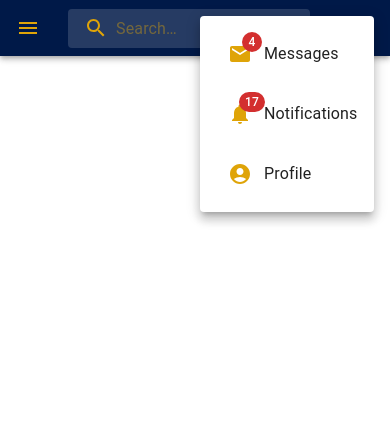
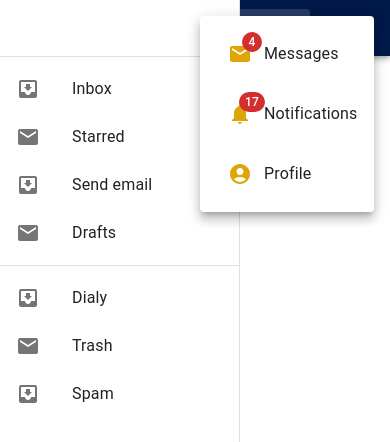
Before and after one commit to PROJET-EO/projet-eo-mui, a Next.js app: page /home in a window 390 px wide. Both pictures are taken after a click on the button 350 px from the left and 28 px from the top of the page. Shown: the top 442 px of the page. Built offline with nearby package versions, Linux system fonts and the light colour scheme.

Commit message:
feat: add custom AppBar

```diff
--- a/src/common/components/navbar/navbar.tsx
+++ b/src/common/components/navbar/navbar.tsx
@@ -19,6 +19,7 @@ import RenderMenu from './components/RenderMenu';
 import { menuId } from './utils/menuId';
 import { mobileMenuId } from './utils/menuId';
 import RenderMobileMenu from './components/RenderMobileMenu';
+import SideBar from '../sidebar/sidebar';
 
 const NavBar = () => {
   const [anchorEl, setAnchorEl] = useState<null | HTMLElement>(null);
@@ -40,7 +41,12 @@ const NavBar = () => {
     handleMobileMenuClose();
   };
 
+
+
+  // For the Side Bar Drawer
+  const [open, setOpen] = React.useState(false);
   const handleMobileMenuOpen = (event: MouseEvent<HTMLElement>) => {
+    setOpen(true);
     setMobileMoreAnchorEl(event.currentTarget);
   };
 
@@ -116,6 +122,7 @@ const NavBar = () => {
           </Box>
         </Toolbar>
       </AppBar>
+      <SideBar open={open} setOpen={setOpen} />
       <RenderMobileMenu handleMobileMenuClose={handleMobileMenuClose} isMobileMenuOpen={isMobileMenuOpen} handleProfileMenuOpen={handleProfileMenuOpen} mobileMoreAnchorEl={mobileMoreAnchorEl}  />
       <RenderMenu anchorEl={anchorEl} isMenuOpen={isMenuOpen} handleMenuClose={handleMenuClose} />
     </Box>
--- /dev/null
+++ b/src/common/components/sidebar/components/AppBar.ts
@@ -0,0 +1,22 @@
+import { styled } from "@mui/material/styles";
+
+import MuiAppBar from '@mui/material/AppBar';
+import { drawerWidth } from "../sidebar";
+import { AppBarProps } from "../utils/AppBarProps";
+
+export const AppBar = styled(MuiAppBar, {
+    shouldForwardProp: (prop) => prop !== 'open',
+  })<AppBarProps>(({ theme, open }) => ({
+    transition: theme.transitions.create(['margin', 'width'], {
+      easing: theme.transitions.easing.sharp,
+      duration: theme.transitions.duration.leavingScreen,
+    }),
+    ...(open && {
+      width: `calc(100% - ${drawerWidth}px)`,
+      marginLeft: `${drawerWidth}px`,
+      transition: theme.transitions.create(['margin', 'width'], {
+        easing: theme.transitions.easing.easeOut,
+        duration: theme.transitions.duration.enteringScreen,
+      }),
+    }),
+  }));
--- a/src/common/components/sidebar/sidebar.tsx
+++ b/src/common/components/sidebar/sidebar.tsx
@@ -1,15 +1,9 @@
 import * as React from 'react';
 import { styled, useTheme } from '@mui/material/styles';
-import Box from '@mui/material/Box';
 import Drawer from '@mui/material/Drawer';
-import CssBaseline from '@mui/material/CssBaseline';
-import MuiAppBar, { AppBarProps as MuiAppBarProps } from '@mui/material/AppBar';
-import Toolbar from '@mui/material/Toolbar';
 import List from '@mui/material/List';
-import Typography from '@mui/material/Typography';
 import Divider from '@mui/material/Divider';
 import IconButton from '@mui/material/IconButton';
-import MenuIcon from '@mui/icons-material/Menu';
 import ChevronLeftIcon from '@mui/icons-material/ChevronLeft';
 import ChevronRightIcon from '@mui/icons-material/ChevronRight';
 import ListItem from '@mui/material/ListItem';
@@ -20,20 +14,25 @@ import InboxIcon from '@mui/icons-material/MoveToInbox';
 import MailIcon from '@mui/icons-material/Mail';
 import { DrawerHeader } from './components/DrawerHeader';
 
-const drawerWidth = 240;
+export const drawerWidth = 240;
 
-const SideBar = () => {
+
+type SideBarProps = {
+    open:boolean,
+    setOpen:(e:boolean) => void
+}
+
+
+const SideBar = ({open, setOpen}:SideBarProps) => {
     const theme = useTheme();
-    const [open, setOpen] = React.useState(false);
-
-    const handleDrawerOpen = () => {
-      setOpen(true);
-    };
 
     const handleDrawerClose = () => {
         setOpen(false);
     };
-  return ( <Drawer
+
+
+    return (
+        <Drawer
             sx={{
             width: drawerWidth,
             flexShrink: 0,
@@ -66,7 +65,7 @@ const SideBar = () => {
             </List>
             <Divider />
             <List>
-      {['All mail', 'Trash', 'Spam'].map((text, index) => (
+            {['Dialy', 'Trash', 'Spam'].map((text, index) => (
                 <ListItem key={text} disablePadding>
                 <ListItemButton>
                     <ListItemIcon>
--- /dev/null
+++ b/src/common/components/sidebar/utils/AppBarProps.tsx
@@ -0,0 +1,6 @@
+
+import { AppBarProps as MuiAppBarProps } from '@mui/material/AppBar';
+
+export interface AppBarProps extends MuiAppBarProps {
+    open?: boolean;
+  }
```
Lines whose indentation alone changed are shown as unchanged.
